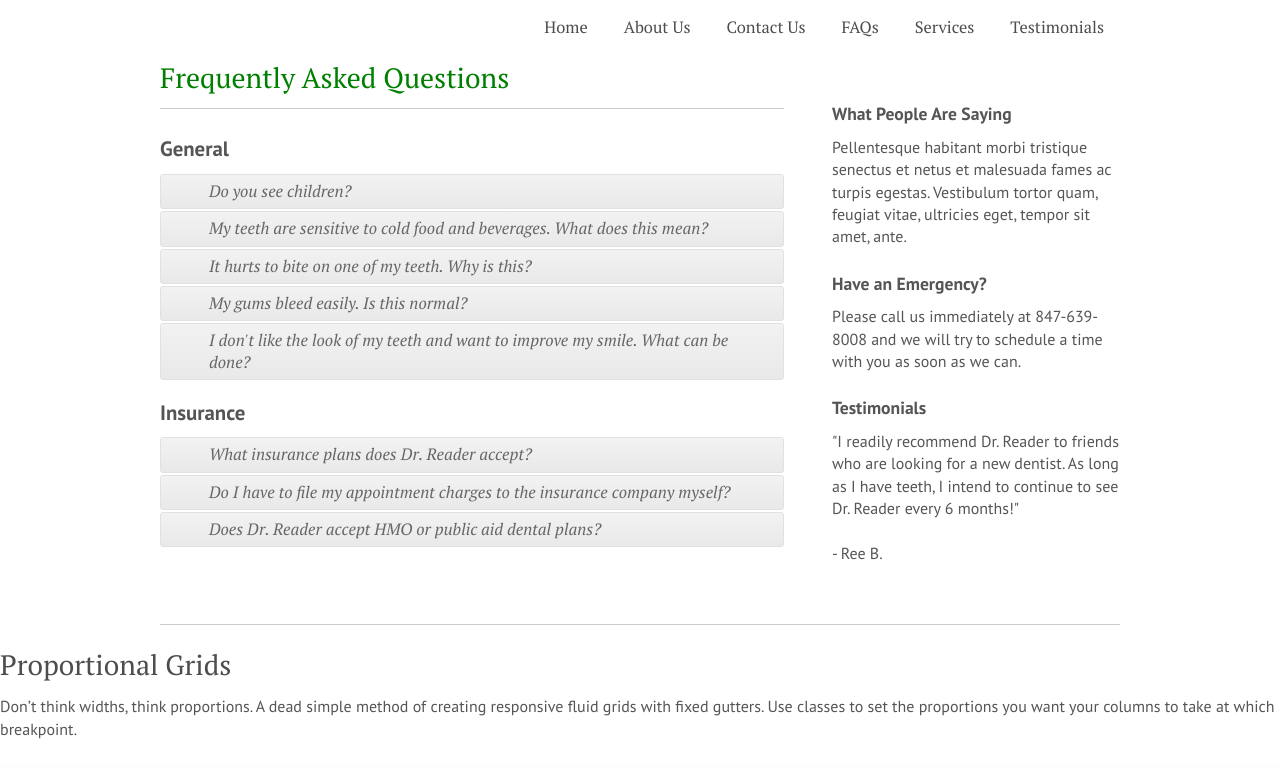
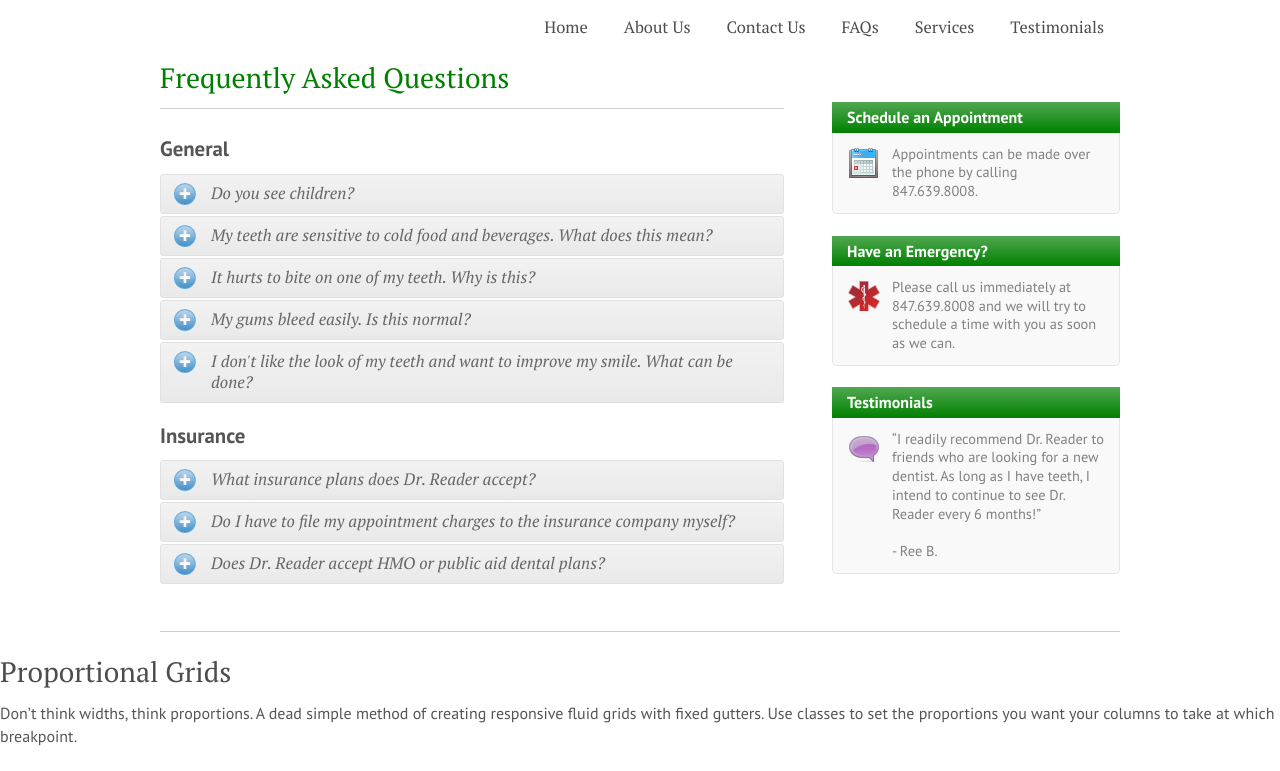
Before and after one commit to rkarpeles/johnrreaderdds.com, a PHP site: page /faqs.php in a window 1280 px wide. Shown: the part 132-903 px from the top of the page. Before the commit the page ends 871 px from the top, so only its background shows below. Run offline with PHP 8.4, Linux system fonts and the light colour scheme; some libraries are stand-ins or nearby versions.

Commit message:
CSS updates

```diff
--- a/css/style.css
+++ b/css/style.css
@@ -341,14 +341,15 @@ a.logo-subtitle {
 h3.trigger {
     float: left;
 	font-family: 'PT Serif', Georgia, 'Times New Roman', 'Times', serif;
-	padding: 6px 48px;
+	padding: 8px 15px 8px 12px;
     margin: 0 0 2px 0;
 	font-style: italic;
 	width: 100%;
 	border: 1px solid #e1e1e1;
-	font-size: 1.025em;
+	font-size: 1.03em;
     font-weight: normal;
 	line-height: 1.3;
+	cursor: pointer;
 	-webkit-border-radius: 3px;
        -moz-border-radius: 3px;
          -o-border-radius: 3px;
@@ -363,13 +364,24 @@ h3.trigger {
     background-color: #f2f2f2;	}
 
 h3.trigger a {
-    color: #666;
+    overflow: hidden;
+	color: #666;
 	text-decoration: none;
     display: block; }
 
-h3.trigger a:hover { color: #333; }
+h3.trigger:hover a { color: #333; }
 
-h3.active { background-position: left bottom;} /*--When toggle is triggered, it will shift the image to the bottom to show its "opened" state--*/
+h3.active .open-close { background: url('../images/plus-minus.png') 0 -118px no-repeat; } /*--When toggle is triggered, it will shift the image to the bottom to show its "opened" state--*/
+
+.open-close {
+  float: left;
+  overflow: hidden;
+  position: relative;
+  background: url('../images/plus-minus.png') 0 -1px no-repeat;
+  display: block;
+  height: 22px;
+  width: 23px;
+  margin-right: 15px; }
 
 .toggle_container {
   position: relative;
@@ -392,6 +404,65 @@ h3.active { background-position: left bottom;} /*--When toggle is triggered, it
 
 .toggle_container .block  p{
   margin: 0 0 10px; }
+
+/**
+ * Sidebar
+ */
+
+.aside-header {
+  padding: 4px 15px;
+  margin-bottom: 0;
+  font-size: 1em;
+  color: #fff;
+  background: -webkit-gradient(linear, left top, right top, from(#51a851), to(#008000));
+  background: -webkit-linear-gradient(top, #51a851, #008000);
+  background: -moz-linear-gradient(top, #51a851, #008000);
+  background: -o-linear-gradient(top, #51a851, #008000);
+  background: -ms-linear-gradient(top, #51a851, #008000);
+  background: linear-gradient(top, #51a851, #008000);
+  background-color: #068306; }
+
+.aside-box {
+  overflow: auto;
+  padding: 12px 15px;
+  background: #f9f9f9;
+  color: #808080;
+  font-size: .9em;
+  line-height: 1.3;
+  border-left: 1px solid #e5e5e5;
+  border-right: 1px solid #e5e5e5;
+  border-bottom: 1px solid #e5e5e5;
+  -webkit-border-radius: 0 0 5px 5px;
+     -moz-border-radius: 0 0 5px 5px;
+          border-radius: 0 0 5px 5px; }
+
+.aside-box-content {
+  overflow: hidden;
+  display: block; }
+
+.icon-calendar {
+  float: left;
+  background: url('../images/schedule-icon.png') 0 2px repeat-x;
+  display: block;
+  margin: 1px 12px 0 0;
+  height: 32px;
+  width: 32px; }
+
+.icon-emergency {
+  float: left;
+  background: url('../images/emergency-icon.png') 0 2px repeat-x;
+  display: block;
+  margin: 1px 12px 0 0;
+  height: 32px;
+  width: 32px; }
+
+.icon-balloon {
+  float: left;
+  background: url('../images/quote-balloon.png') 0 2px repeat-x;
+  display: block;
+  margin: 0 12px 0 0;
+  height: 32px;
+  width: 32px; }
 
 
 /* ==========================================================================
--- a/faqs.php
+++ b/faqs.php
@@ -9,7 +9,7 @@
 				<hr class="bot-mar-6">
 				<h2>General</h2>
 
-				<h3 class="trigger open-close"><a href="#">Do you see children?</a></h3>
+				<h3 class="trigger"><span class="open-close"></span><a href="#">Do you see children?</a></h3>
 				<div class="toggle_container">
 					<div class="block">
 						<p>Yes, we love our child patients starting at age 3 (younger for emergency needs) and continuing through the teenage years into adulthood. Most adults who have difficulty seeing the dentist usually relate a bad dental experience as a child. This is to be avoided. So we try to make their visits as fun as possible by providing children's videos, prizes, etc.</p>
@@ -17,7 +17,7 @@
 					</div>
 				</div>
 
-				<h3 class="trigger"><a href="#">My teeth are sensitive to cold food and beverages. What does this mean?</a></h3>
+				<h3 class="trigger"><span class="open-close"></span><a href="#">My teeth are sensitive to cold food and beverages. What does this mean?</a></h3>
 				<div class="toggle_container">
 					<div class="block">
 						<p>Sensitive teeth can be from a number of reasons. The most common is due to the gums receding and exposing the root surfaces, which can be sensitive to such things as air, cold, sweets, tooth brushing, etc. </p>
@@ -26,7 +26,7 @@
 					</div>
 				</div>
 
-				<h3 class="trigger"><a href="#">It hurts to bite on one of my teeth. Why is this?</a></h3>
+				<h3 class="trigger"><span class="open-close"></span><a href="#">It hurts to bite on one of my teeth. Why is this?</a></h3>
 				<div class="toggle_container">
 					<div class="block">
 						<p>The most common cause of pain on biting is a cracked tooth. With examination and testing this can be confirmed. The fix is usually a crown, though sometimes a large filling is possible.</p>
@@ -36,7 +36,7 @@
 					</div>
 				</div>
 
-				<h3 class="trigger"><a href="#">My gums bleed easily. Is this normal?</a></h3>
+				<h3 class="trigger"><span class="open-close"></span><a href="#">My gums bleed easily. Is this normal?</a></h3>
 				<div class="toggle_container">
 					<div class="block">
 						<p>In most cases the answer is no. Bleeding gums are generally an indication of some level of gum disease or infection. You should be seen by a dentist fairly soon as this can at times progress somewhat rapidly. Bleeding gums can also indicate an underlying medical condition such as diabetes or leukemia. Also, bleeding gums can be related to medications and daily aspirin use.</p>
@@ -44,7 +44,7 @@
 					</div>
 				</div>
 
-				<h3 class="trigger"><a href="#">I don't like the look of my teeth and want to improve my smile. What can be done?</a></h3>
+				<h3 class="trigger"><span class="open-close"></span><a href="#">I don't like the look of my teeth and want to improve my smile. What can be done?</a></h3>
 				<div class="toggle_container">
 					<div class="block">
 						<p>Our smile is related to many things including the size and shape of the teeth, the color of the teeth, the amount of teeth that shows when smiling or talking, the loss of any teeth, the types of old restorations in the teeth, etc.</p>
@@ -58,7 +58,7 @@
 
 				<h2>Insurance</h2>
 
-				<h3 class="trigger"><a href="#">What insurance plans does Dr. Reader accept?</a></h3>
+				<h3 class="trigger"><span class="open-close"></span><a href="#">What insurance plans does Dr. Reader accept?</a></h3>
 				<div class="toggle_container">
 					<div class="block">
 						<p>Dr. Reader accepts all traditional and PPO dental insurance plans.</p>
@@ -66,7 +66,7 @@
 					</div>
 				</div>
 
-				<h3 class="trigger"><a href="#">Do I have to file my appointment charges to the insurance company myself?</a></h3>
+				<h3 class="trigger"><span class="open-close"></span><a href="#">Do I have to file my appointment charges to the insurance company myself?</a></h3>
 				<div class="toggle_container">
 					<div class="block">
 						<p>No! We happily take care of the paperwork for you.</p>
@@ -74,7 +74,7 @@
 					</div>
 				</div>
 
-				<h3 class="trigger"><a href="#">Does Dr. Reader accept HMO or public aid dental plans?</a></h3>
+				<h3 class="trigger"><span class="open-close"></span><a href="#">Does Dr. Reader accept HMO or public aid dental plans?</a></h3>
 				<div class="toggle_container">
 					<div class="block">
 						<p>Currently we are not enrolled in any HMO or public aid plans.</p>
@@ -87,14 +87,17 @@
 			</div>
 
 			<div class="grid-col bp1-col-one-third">
-
-				<?php include('includes/static-sidebar-content.php'); ?>
-
-				<h4>Testimonials</h4>
-				<p>"I readily recommend Dr. Reader to friends who are looking for a new dentist. As long as I have teeth, I intend to continue to see Dr. Reader every 6 months!"
-				<br>
-				<br>
-				- Ree B.</p>
+			    <div class="sidebar">
+					<?php include('includes/static-sidebar-content.php'); ?>
+					<h4 class="aside-header">Testimonials</h4>
+					<p class="aside-box">
+						<span class="icon-balloon"></span>
+						<span class="aside-box-content">
+						&ldquo;I readily recommend Dr. Reader to friends who are looking for a new dentist. As long as I have teeth, I intend to continue to see Dr. Reader every 6 months!&rdquo;
+					<br>
+					<br>
+					- Ree B.</p>
+				</div> <!-- end .sidebar -->
 			</div>
 		</div>
 	</div>
--- a/includes/static-sidebar-content.php
+++ b/includes/static-sidebar-content.php
@@ -1,6 +1,17 @@
 <div class="v-space-4"></div>
 
-<h4>What People Are Saying</h4>
-<p>Pellentesque habitant morbi tristique senectus et netus et malesuada fames ac turpis egestas. Vestibulum tortor quam, feugiat vitae, ultricies eget, tempor sit amet, ante.</p>
-<h4>Have an Emergency?</h4>
-<p>Please call us immediately at 847-639-8008 and we will try to schedule a time with you as soon as we can.</p>
+<h4 class="aside-header">Schedule an Appointment</h4>
+<p class="aside-box">
+	<span class="icon-calendar"></span>
+	<span class="aside-box-content">
+		Appointments can be made over the phone by calling 847.639.8008.
+	</span>
+</p>
+
+<h4 class="aside-header">Have an Emergency?</h4>
+<p class="aside-box">
+    <span class="icon-emergency"></span>
+    <span class="aside-box-content">
+	    Please call us immediately at 847.639.8008 and we will try to schedule a time with you as soon as we can.
+	</span>
+</p>
```
Also changed, not shown: about.php (+11 -8 lines), contact.php (+11 -8 lines), services.php (+11 -8 lines), images/plus-minus.png.
